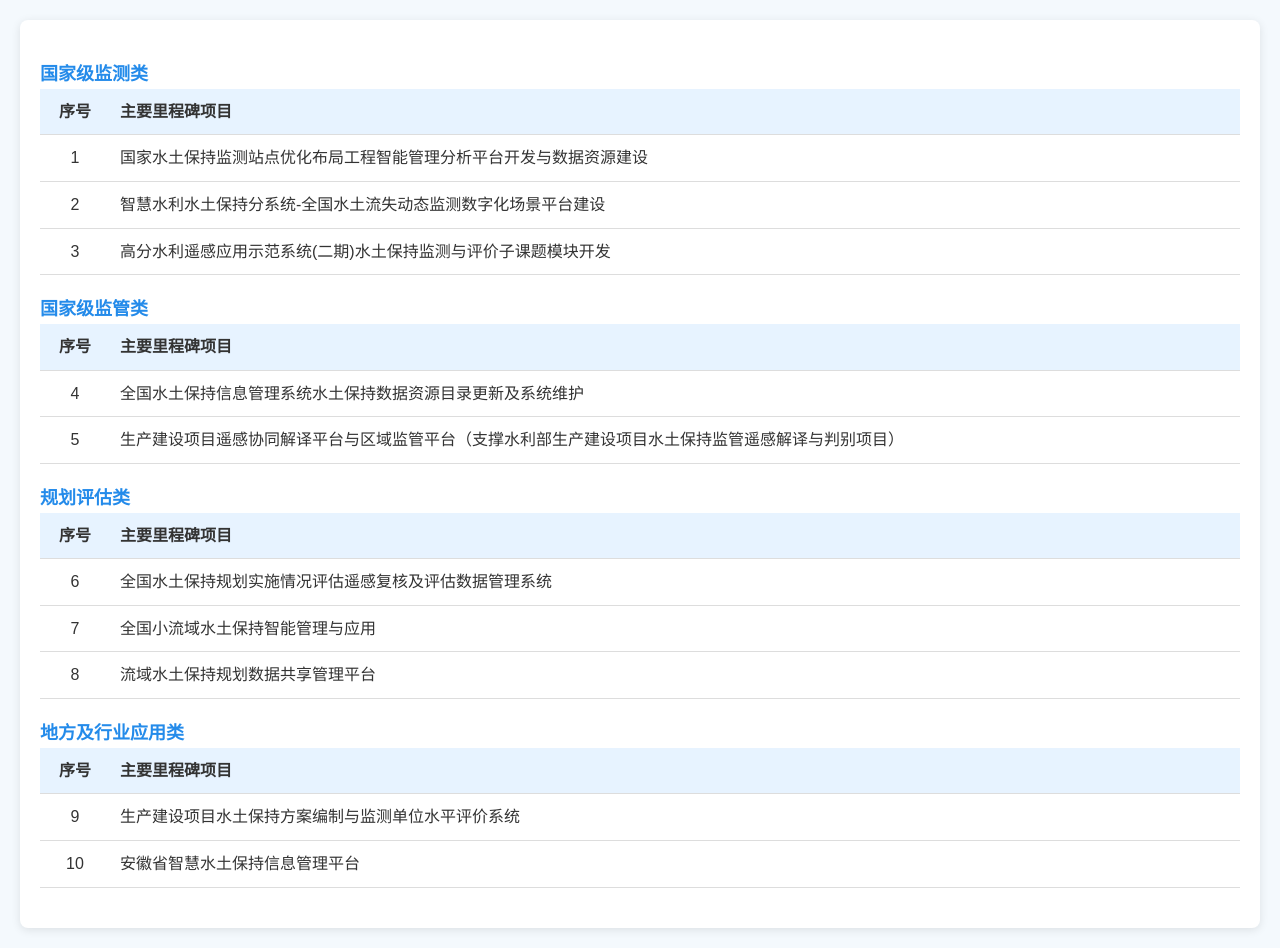
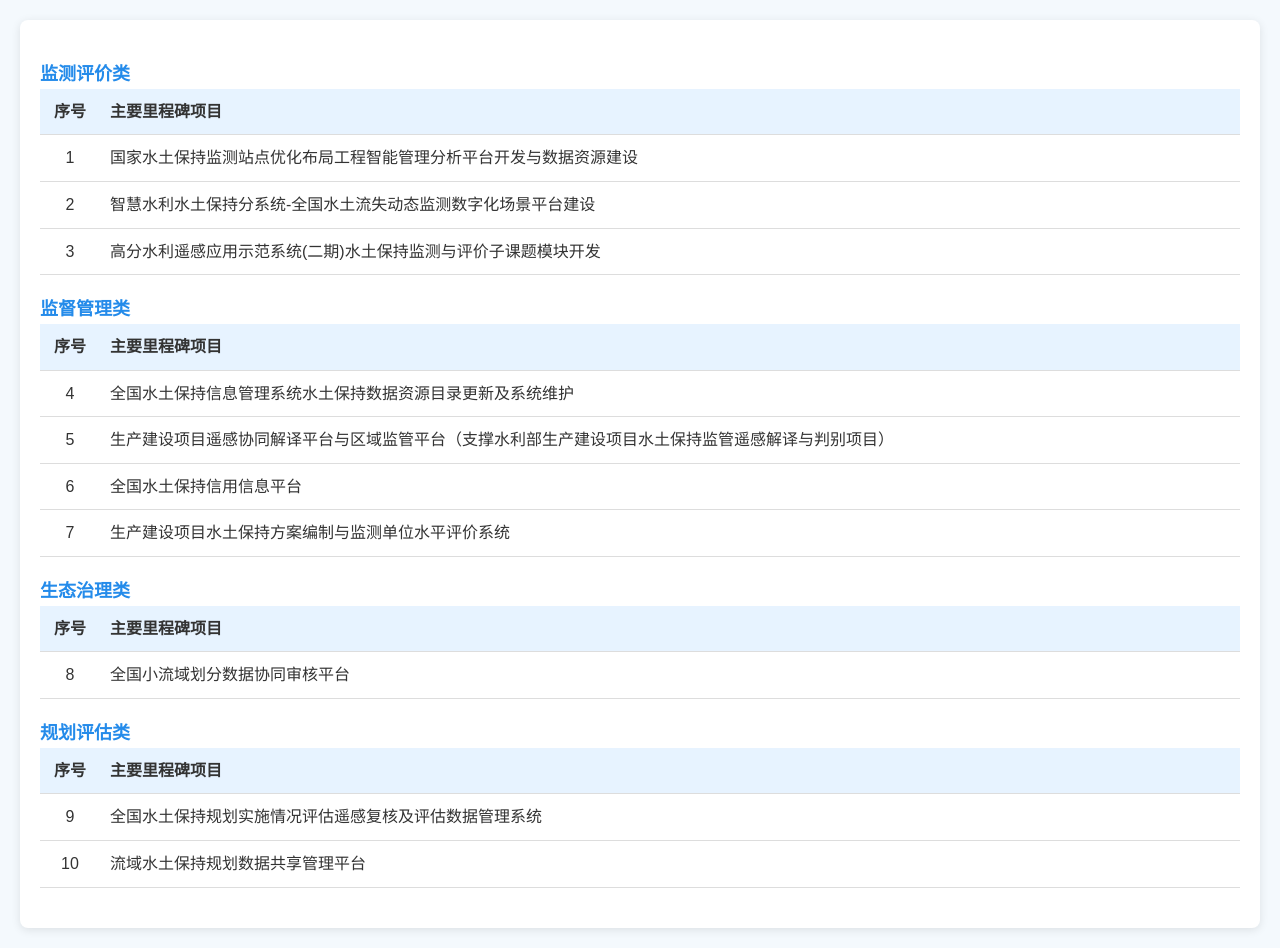
Before and after one commit to Tuxedow/time, a plain HTML site: page index.html in a window 1280 px wide. Drawn offline with Linux system fonts and the light colour scheme.

Commit message:
Add files via upload

```diff
--- a/index.html
+++ b/index.html
@@ -37,7 +37,7 @@
             font-weight: bold;
         }
         th:first-child, td:first-child {
-            width: 50px; /* 加宽序号列 */
+            width: 40px; /* 缩小序号列宽 */
             text-align: center; /* 居中对齐 */
         }
         tr:hover {
@@ -54,7 +54,7 @@
 <body>
     <div class="container">
 
-        <div class="category">国家级监测类</div>
+        <div class="category">监测评价类</div>
         <table>
             <tr>
                 <th>序号</th>
@@ -74,7 +74,7 @@
             </tr>
         </table>
 
-        <div class="category">国家级监管类</div>
+        <div class="category">监督管理类</div>
         <table>
             <tr>
                 <th>序号</th>
@@ -88,6 +88,26 @@
                 <td>5</td>
                 <td>生产建设项目遥感协同解译平台与区域监管平台（支撑水利部生产建设项目水土保持监管遥感解译与判别项目）</td>
             </tr>
+            <tr>
+                <td>6</td>
+                <td>全国水土保持信用信息平台</td>
+            </tr>
+            <tr>
+                <td>7</td>
+                <td>生产建设项目水土保持方案编制与监测单位水平评价系统</td>
+            </tr>
+        </table>
+
+        <div class="category">生态治理类</div>
+        <table>
+            <tr>
+                <th>序号</th>
+                <th>主要里程碑项目</th>
+            </tr>
+            <tr>
+                <td>8</td>
+                <td>全国小流域划分数据协同审核平台</td>
+            </tr>
         </table>
 
         <div class="category">规划评估类</div>
@@ -97,32 +117,12 @@
                 <th>主要里程碑项目</th>
             </tr>
             <tr>
-                <td>6</td>
+                <td>9</td>
                 <td>全国水土保持规划实施情况评估遥感复核及评估数据管理系统</td>
             </tr>
             <tr>
-                <td>7</td>
-                <td>全国小流域水土保持智能管理与应用</td>
-            </tr>
-            <tr>
-                <td>8</td>
+                <td>10</td>
                 <td>流域水土保持规划数据共享管理平台</td>
-            </tr>
-        </table>
-
-        <div class="category">地方及行业应用类</div>
-        <table>
-            <tr>
-                <th>序号</th>
-                <th>主要里程碑项目</th>
-            </tr>
-            <tr>
-                <td>9</td>
-                <td>生产建设项目水土保持方案编制与监测单位水平评价系统</td>
-            </tr>
-            <tr>
-                <td>10</td>
-                <td>安徽省智慧水土保持信息管理平台</td>
             </tr>
         </table>
     </div>
```
